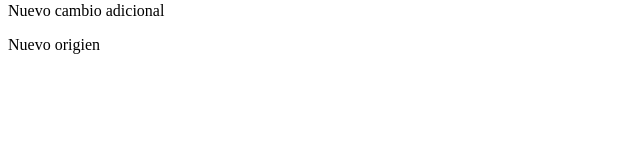
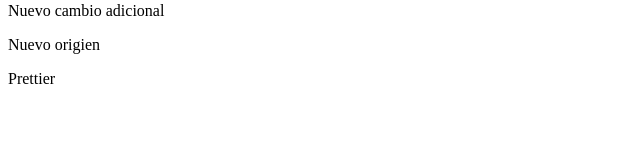
Before and after one commit to educartoons/reactjs-vite, a React (Vite) app: page / in a window 1280 px wide. Shown: the part 146-300 px from the top of the page, without its empty margins (0-640 px from the left). Built offline with nearby package versions, Linux system fonts and the light colour scheme.

Commit message:
Second attempt

```diff
--- a/src/components/Home.jsx
+++ b/src/components/Home.jsx
@@ -9,6 +9,7 @@ const Home = () => {
       <p>Nuevo cambio</p>
       <p>Nuevo cambio adicional</p>
       <p>Nuevo origien</p>
+      <p>Prettier</p>
     </Fragment>
   );
 };
```
